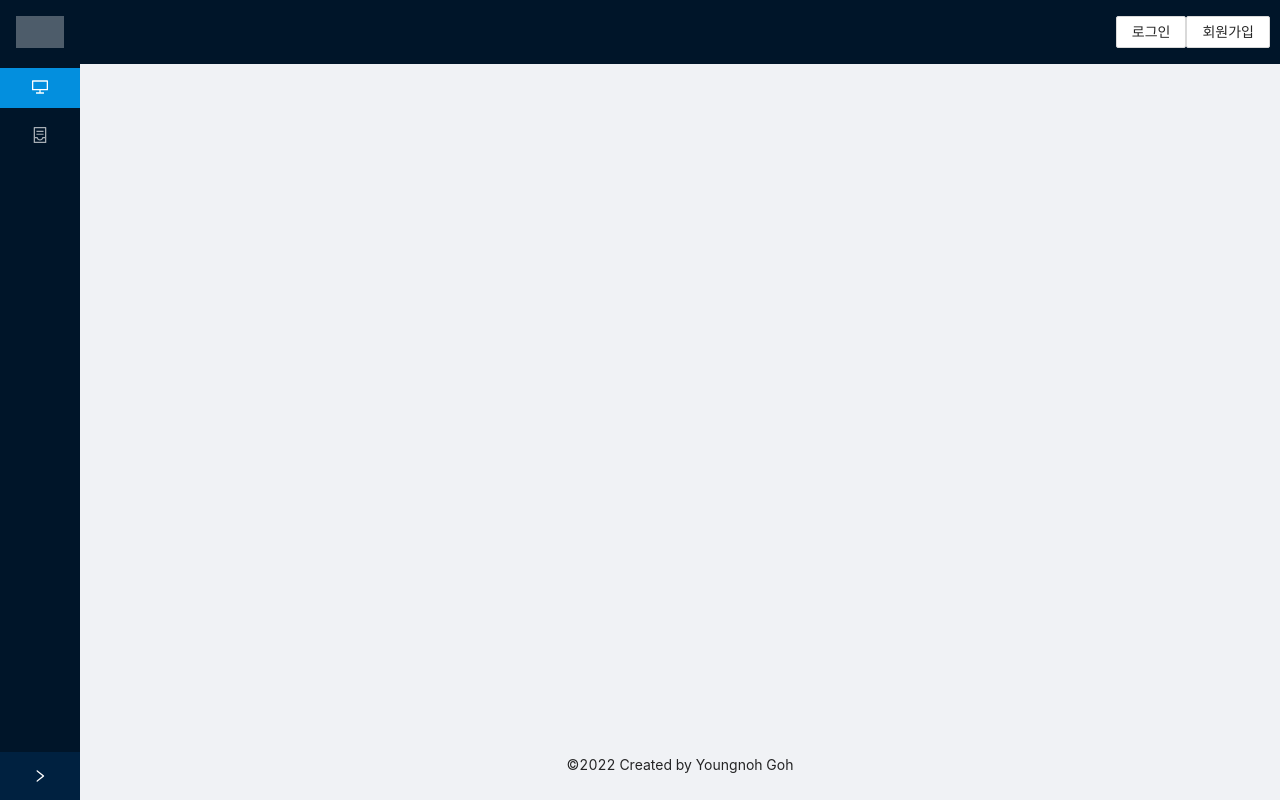
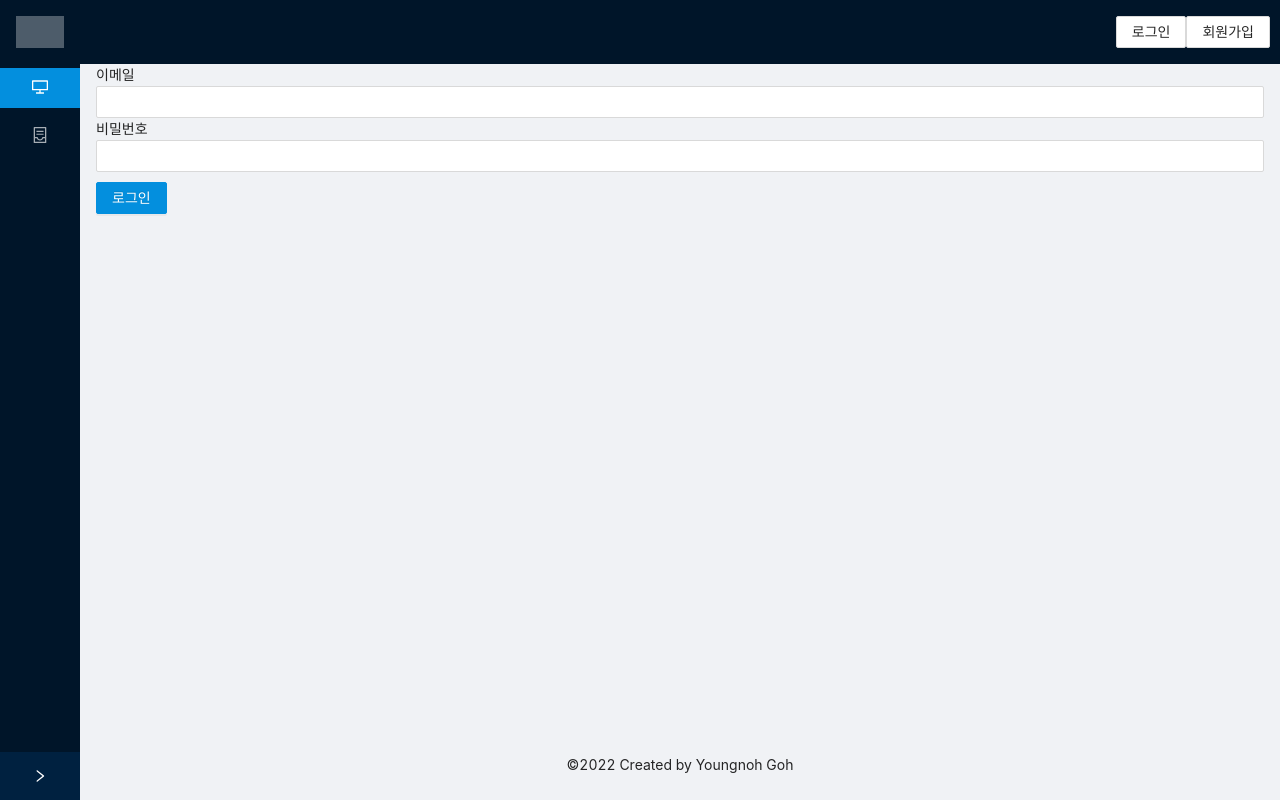
Before and after one commit to comejtome508/CoinInvestProgram, a React (Create React App) app in the folder client/: page /login in a window 1280 px wide. Built offline with nearby package versions, Linux system fonts and the light colour scheme.

Commit message:
[server&ui] 로그인 화면 추가 및 api 연결

```diff
--- a/client/src/layouts/App.tsx
+++ b/client/src/layouts/App.tsx
@@ -6,6 +6,7 @@ import { UserOutlined } from '@ant-design/icons';
 import Dashboard from 'pages/dashboard';
 import ShareBoard from 'pages/shareBoard';
 import SignUp from 'pages/signup';
+import Login from 'pages/login';
 import Gnb from 'components/Gnb/gnb';
 import 'antd/dist/antd.css';
 
@@ -16,6 +17,9 @@ const App = () => {
   const [isLoggedIn, setIsLoggedIn] = useState(false);
   const onClickSignUp = () => {
     window.location.href = '/signUp'
+  }
+  const onClickLogin = () => {
+    window.location.href = '/login'
   }
 
   return (
@@ -28,7 +32,7 @@ const App = () => {
             {isLoggedIn
             ? <Avatar icon={<UserOutlined />} />
             : <>
-            <Button>로그인</Button>
+            <Button onClick={onClickLogin}>로그인</Button>
             <Button onClick={onClickSignUp}>회원가입</Button>
             </>}
             </div>
@@ -43,6 +47,7 @@ const App = () => {
                   <Route path="/" element={<Dashboard />} />
                   <Route path="/shareBoard" element={<ShareBoard />} />
                   <Route path="/signUp" element={<SignUp />} />
+                  <Route path="/login" element={<Login />}/>
               </Routes>
 
             </Content>
--- /dev/null
+++ b/client/src/pages/login/index.tsx
@@ -0,0 +1,38 @@
+import React, { useCallback, useState } from 'react';
+import { useQuery } from 'react-query';
+import { Form, Input, Checkbox, Button } from 'antd';
+import useInput from 'hooks/useInput';
+import { useLogin } from 'queries/userQueries';
+
+
+const Index = () => {
+    const { mutate: setLogin } = useLogin();
+    const [email, onChangeEmail] = useInput('');
+    const [password, onChangePassword] = useInput('');
+    const onSubmit = useCallback(() => {
+        setLogin({
+            email: email,
+            password:password,
+        })
+    }, [password]);
+
+  return (
+    <Form onFinish={onSubmit}>
+        <div>
+            <label htmlFor='user-id'>이메일</label>
+            <br />
+            <Input name="user-id" value={email} required onChange={onChangeEmail} />
+        </div>
+        <div>
+            <label htmlFor='user-password'>비밀번호</label>
+            <br />
+            <Input name="user-password" type={"password"} value={password} required onChange={onChangePassword} />
+        </div>
+        <div style={{ marginTop: 10 }}>
+            <Button type="primary" htmlType='submit'>로그인</Button>
+        </div>
+    </Form>
+  )
+}
+
+export default Index;
--- a/client/src/pages/signup/index.tsx
+++ b/client/src/pages/signup/index.tsx
@@ -3,7 +3,7 @@ import { useQuery } from 'react-query';
 import { Form, Input, Checkbox, Button } from 'antd';
 import useInput from 'hooks/useInput';
 import styled from 'styled-components';
-import { useSignUp } from 'queries/signupQueries';
+import { useSignUp } from 'queries/userQueries';
 
 const ErrorMessage = styled.div`
     color: red;
--- a/client/src/queries/signupQueries.ts
+++ b/client/src/queries/userQueries.ts
@@ -1,9 +1,11 @@
 import { useMutation } from 'react-query';
 import axios from 'axios';
+import { Alert } from 'antd';
 
 // TODO: 쿼리들 하나로 묶는 index 쿼리 파일 만들어야 할듯
 axios.defaults.baseURL = 'http://localhost:3065';
 
+//회원가입
 const setSignUpApi = (param:any) => {
     return axios.post('/user', param);
 }
@@ -12,3 +14,17 @@ export const useSignUp = () => {
     return useMutation(setSignUpApi)
 
 }
+
+// 로그인
+const setLoginApi = (param:any) => {
+    return axios.post('/user/login', param);
+}
+
+export const useLogin = () => {
+    return useMutation(setLoginApi,{
+        onSuccess: () => {
+            window.location.href = '/'
+        }
+    });
+
+}
```
Also changed, not shown: 2 other files (tests, documents, lock files or other folders).
